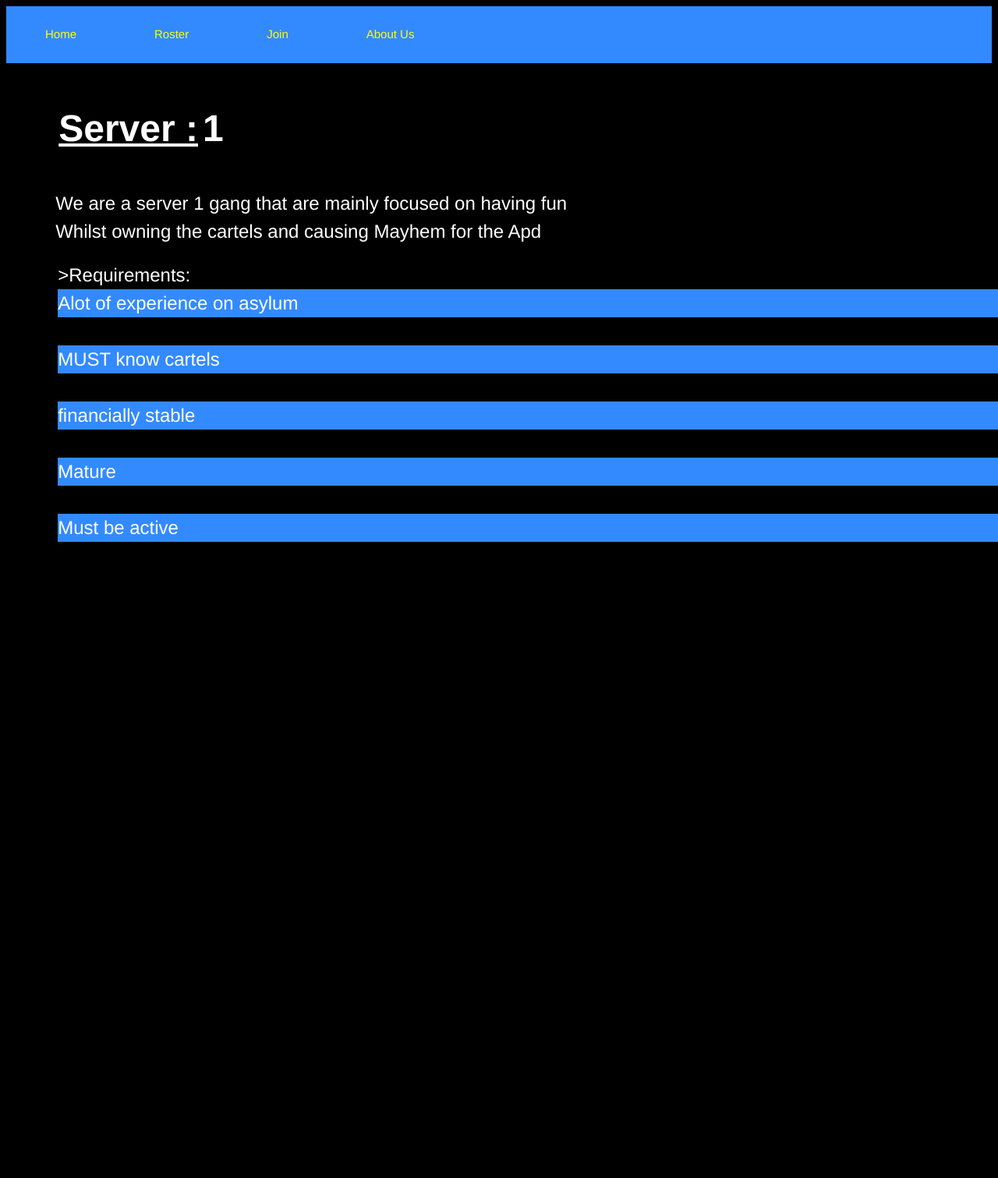
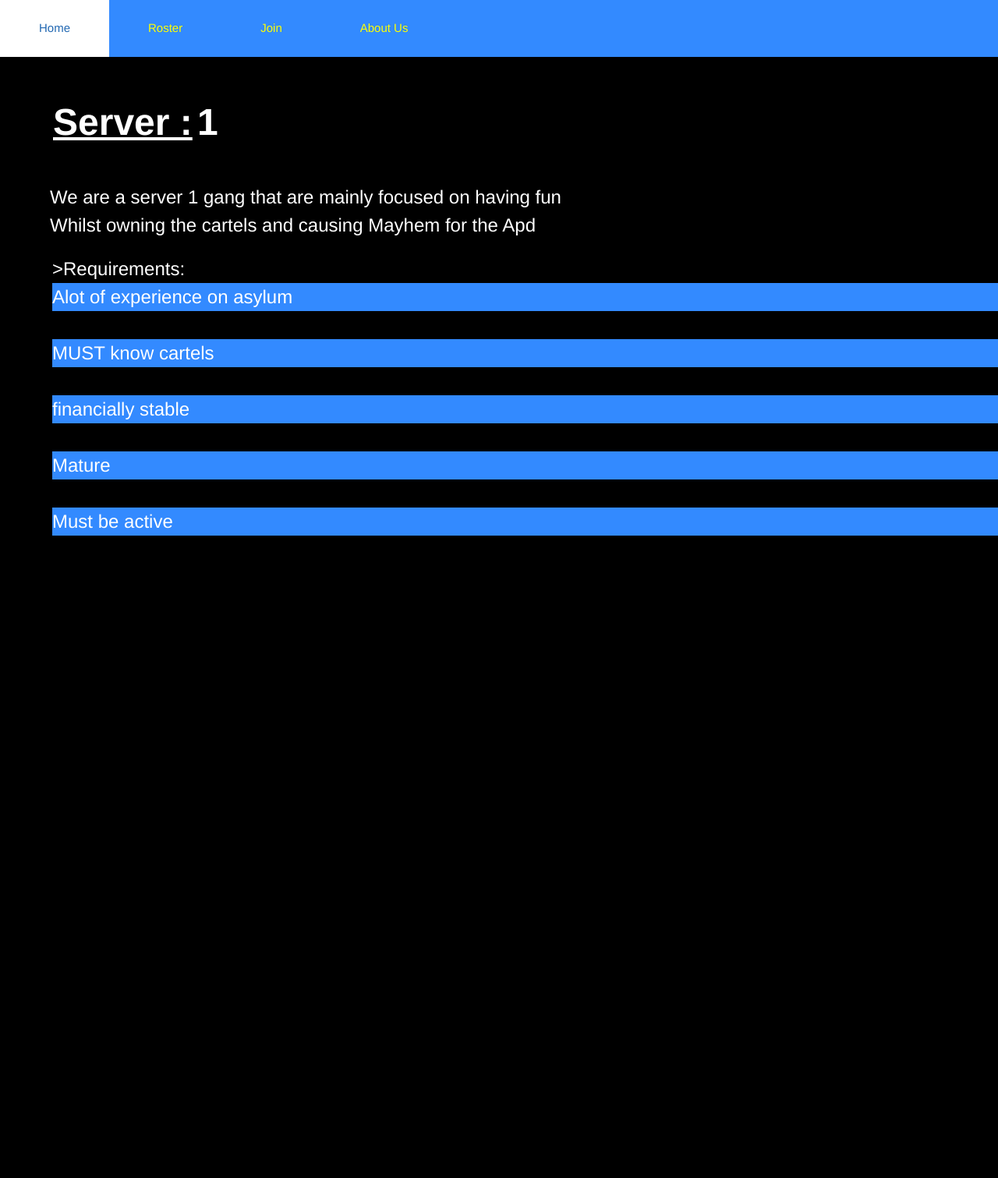
Before and after one commit to DerekR0123/Rossfitness.github.io, a Jekyll site: the page aboutus.html, which Jekyll copies as it is, in a window 1280 px wide. Shown: the whole page at 78% size. Built offline with Jekyll 4.4.1, drawn with Linux system fonts in a browser that asks for light colours.

Commit message:
Update aboutus.html

```diff
--- a/aboutus.html
+++ b/aboutus.html
@@ -10,7 +10,7 @@
     <link rel="stylesheet" type="text/css" href="stylesheets/print.css" media="print">
       </head>
 
-  <body class="body">
+  <body class="body" style="margin: 0; padding: 0">
     <ul>
       <!-- Go back to home */ -->
       <li><a class="active" href="index.html">Home</a></li>
```
